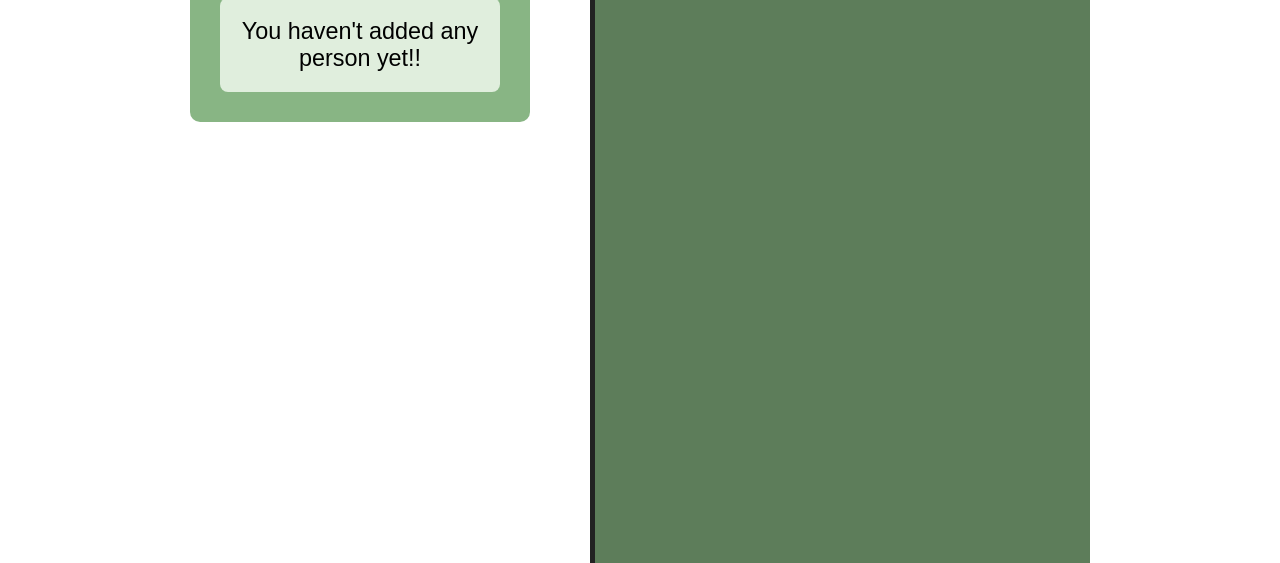
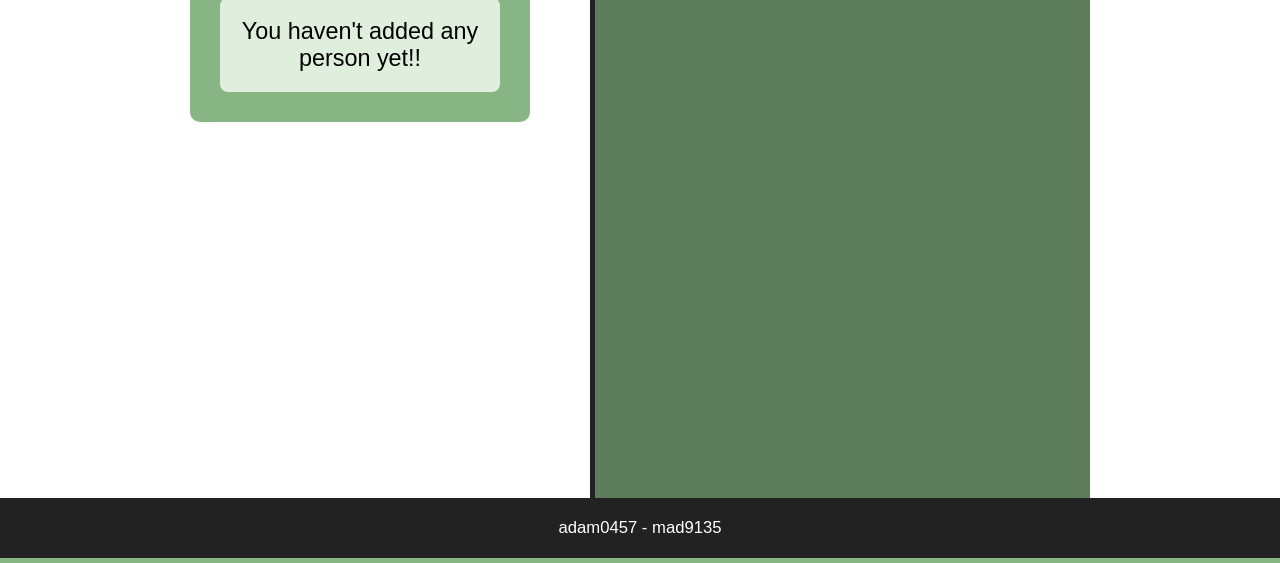
Before and after one commit to adam0457/firestore-giftr, a website built with webpack: page dist/index.html in a window 1280 px wide. Shown: the part 237-800 px from the top of the page. Built offline with nearby package versions, Linux system fonts and the light colour scheme; some packages are replaced by stand-ins of ours; no server answers; the database is empty.

Commit message:
Added a footer

```diff
--- a/dist/index.html
+++ b/dist/index.html
@@ -87,5 +87,6 @@
         </p>
       </dialog>
     </section>
+    <footer><small>adam0457 - mad9135</small></footer>
   </body>
 </html>
--- a/dist/main.css
+++ b/dist/main.css
@@ -338,6 +338,19 @@ dialog button:hover {
   color: whitesmoke;
 }
 
+footer {
+  position: fixed;
+  bottom: 0rem;
+  display: flex;
+  justify-content: center;
+  align-items: center;
+  background-color: #222;
+  color: white;
+  padding: 1rem 0;
+  width: 100vw;
+  border-bottom: .25rem solid var(--dark-green);
+}
+
 @media only screen and (min-width:60em){
     main {
     flex-direction: row;
```
